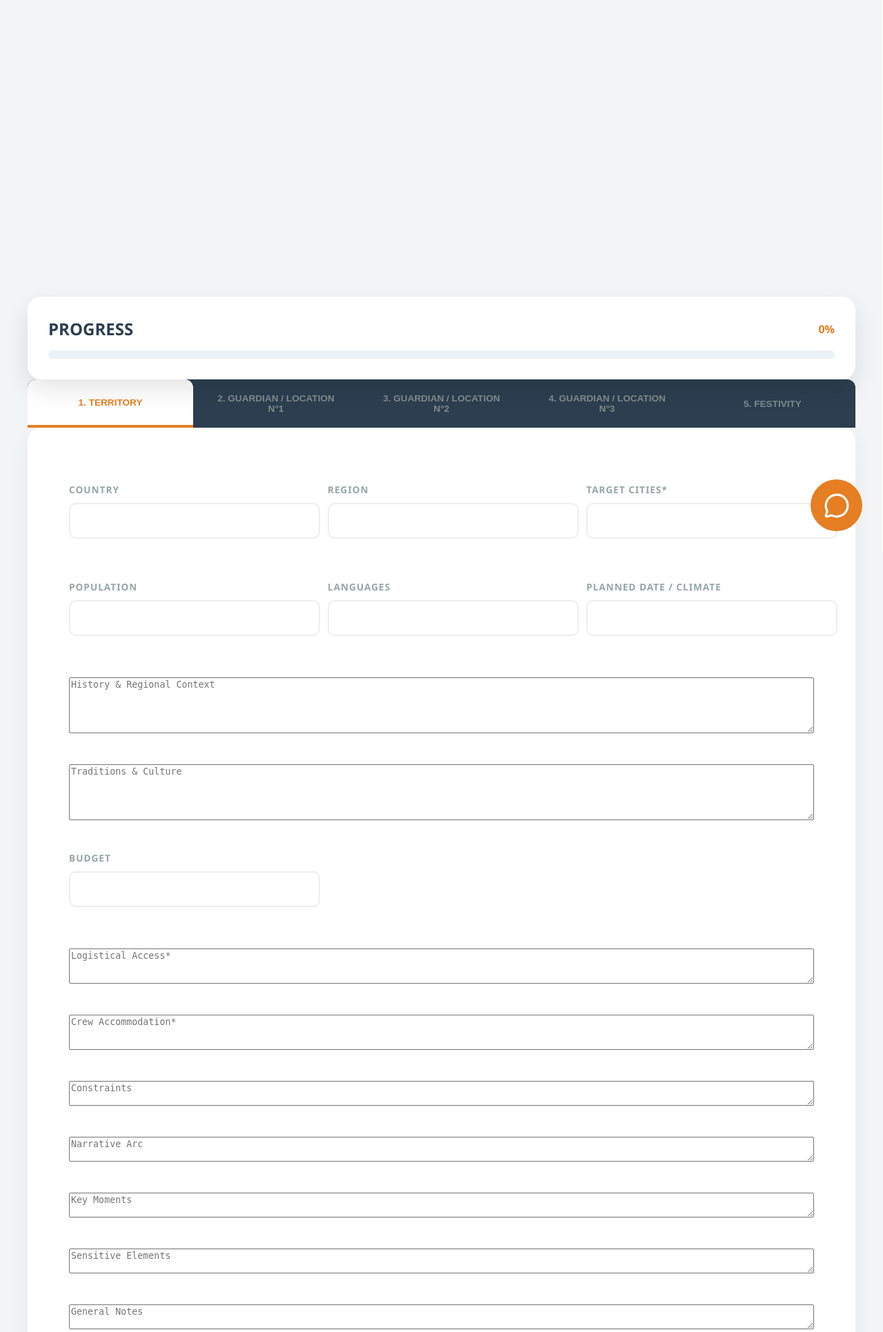
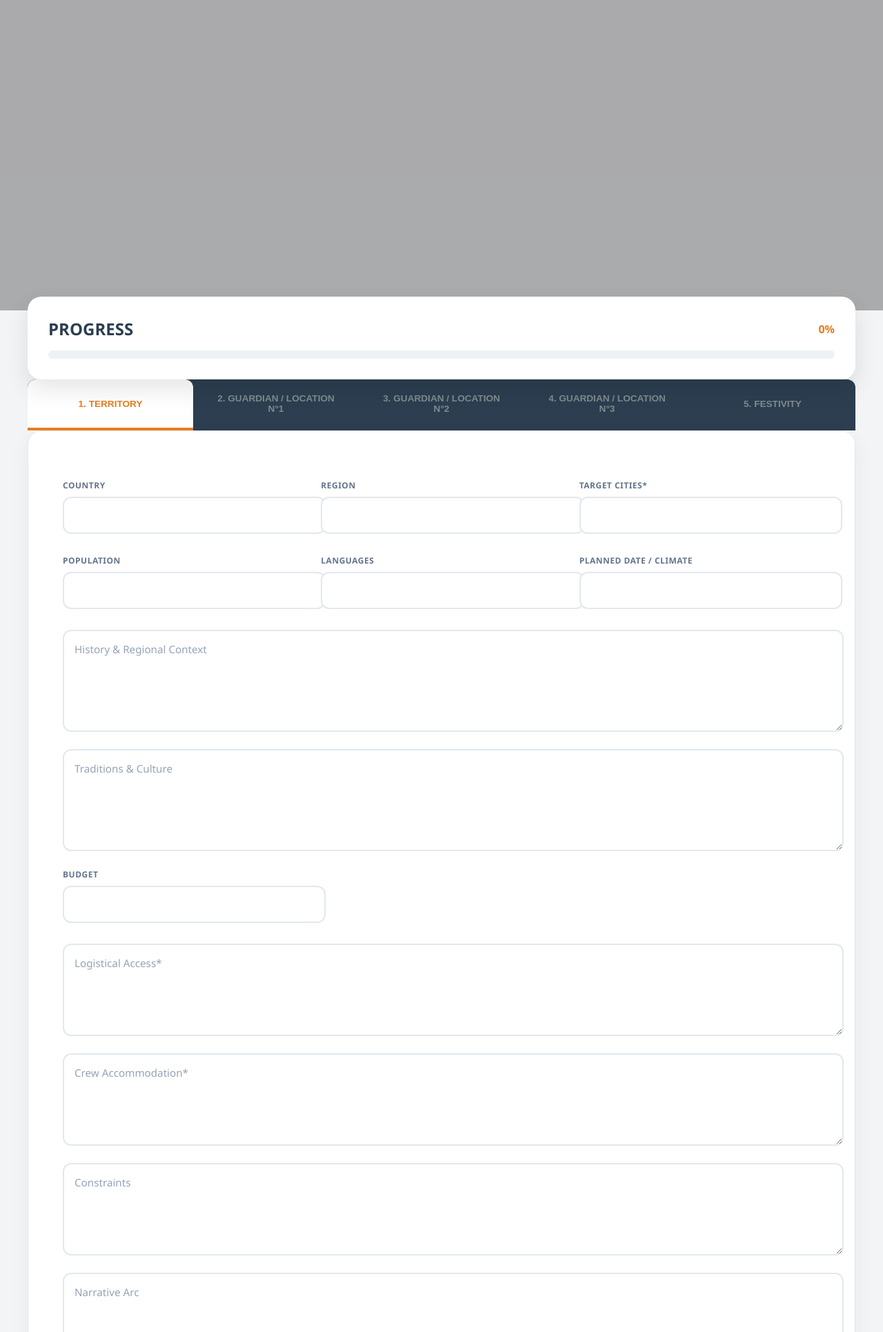
Before and after one commit to mediances-ops/rk2, a Flask app: template templates/index.html in a window 1280 px wide. Shown: the top 1931 px of the page at 69% size. Run offline with Flask 3, Linux system fonts and the light colour scheme; the template is opened without the code that fills it, so the values that code supplies are empty.

Commit message:
Update index.html

```diff
--- a/templates/index.html
+++ b/templates/index.html
@@ -7,29 +7,78 @@
     <link rel="stylesheet" href="/static/css/style.css">
     <script src="https://unpkg.com/lucide@latest"></script>
    <style>
-        :root { --primary: #2C3E50; --secondary: #E67E22; --lock: #e74c3c; --glass: rgba(255, 255, 255, 0.95); }
+    :root {
+        --primary: #2C3E50;
+        --secondary: #E67E22;
+        --lock: #e74c3c;
+        --glass: rgba(255, 255, 255, 0.95);
+        --border: #e2e8f0;
+    }
+
     body { font-family: 'Segoe UI', sans-serif; background: #f3f4f6; margin: 0; }
     .container { max-width: 1400px; margin: 0 auto; padding: 40px; }
+
+    /* UNIFICATION DES CHAMPS */
+    .scouting-field {
+        width: 100%;
+        padding: 15px;
+        border: 2px solid var(--border);
+        border-radius: 12px;
+        font-family: inherit;
+        font-weight: 600;
+        font-size: 0.95rem;
+        color: var(--primary);
+        outline: none;
+        transition: all 0.3s ease;
+        background: #fff;
+    }
+
+    .scouting-field:focus {
+        border-color: var(--secondary);
+        box-shadow: 0 0 0 4px rgba(230, 126, 34, 0.1);
+        background: #fff;
+    }
+
+    .scouting-field::placeholder {
+        color: #94a3b8;
+        font-weight: 500;
+    }
+
+    /* SPECIFIQUE TEXTAREA */
+    textarea.scouting-field {
+        grid-column: 1 / -1;
+        resize: vertical;
+        min-height: 100px;
+        line-height: 1.5;
+    }
+
+    /* STRUCTURE */
+    .fields-grid { display: grid; grid-template-columns: repeat(3, 1fr); gap: 25px; }
+    .field-group { display: flex; flex-direction: column; margin-bottom: 5px; }
+    .field-group label {
+        font-weight: 800;
+        font-size: 0.75rem;
+        color: #64748b;
+        text-transform: uppercase;
+        margin-bottom: 8px;
+        letter-spacing: 0.5px;
+    }
+
+    /* TABS & BANNERS */
     #lock-banner { display: none; position: sticky; top: 0; background: var(--lock); color: white; text-align: center; padding: 15px; font-weight: 900; z-index: 10000; }
     #toast { position: fixed; top: 20px; left: 50%; transform: translateX(-50%); background: #27ae60; color: white; padding: 15px 40px; border-radius: 50px; font-weight: 800; z-index: 11000; display: none; box-shadow: 0 10px 20px rgba(0,0,0,0.2); }
-        .header-banner { height: 450px; background-size: cover; background-position: center; display: flex; align-items: center; justify-content: center; flex-direction: column; }
-        .tab-btn { background: transparent; border: none; padding: 20px 35px; cursor: pointer; font-weight: 800; color: #7f8c8d; }
+    .header-banner { height: 450px; background-size: cover; background-position: center; display: flex; align-items: center; justify-content: center; flex-direction: column; position: relative; }
+    .header-banner::after { content: ''; position: absolute; top: 0; left: 0; right: 0; bottom: 0; background: rgba(0,0,0,0.3); }
+    .header-banner * { position: relative; z-index: 1; }
+
+    .tab-btn { background: transparent; border: none; padding: 20px 35px; cursor: pointer; font-weight: 800; color: #7f8c8d; border-bottom: 4px solid transparent; transition: 0.3s; }
     .tab-btn.active { border-bottom: 4px solid var(--secondary); color: var(--secondary); }
-        .tab-content { display: none; background: white; padding: 60px; border-radius: 20px; box-shadow: 0 10px 30px rgba(0,0,0,0.05); }
-        .tab-content.active { display: block; animation: fadeIn 0.5s ease; }
-        .fields-grid { display: grid; grid-template-columns: repeat(3, 1fr); gap: 45px; }
-        .field-group { display: flex; flex-direction: column; margin-bottom: 15px; }
-        .field-group label { font-weight: 800; font-size: 0.85rem; color: #95a5a6; text-transform: uppercase; margin-bottom: 10px; }
-        .field-group input, .field-group textarea { padding: 15px; border: 2px solid #eee; border-radius: 10px; font-weight: 600; outline: none; }
-        textarea { grid-column: 1 / -1; }
-        .sub-section { border-left: 8px solid var(--secondary); padding: 40px; background: #fdfdfd; margin-bottom: 50px; border-radius: 0 20px 20px 0; }
-        .chat-panel { position: fixed; right: -500px; top: 0; width: 500px; height: 100vh; background: var(--glass); backdrop-filter: blur(15px); transition: 0.5s; display: flex; flex-direction: column; border-left: 1px solid rgba(255,255,255,0.3); }
-        .chat-panel.active { right: 0; }
-        .chat-header { background: var(--primary); color: white; padding: 30px; display: flex; justify-content: space-between; align-items: center; }
-        .chat-messages { flex: 1; overflow-y: auto; padding: 25px; display: flex; flex-direction: column; gap: 20px; }
-        .bubble { padding: 15px 20px; border-radius: 20px; font-size: 0.95rem; box-shadow: 0 4px 15px rgba(0,0,0,0.05); }
-        .msg-me { align-self: flex-end; } .msg-them { align-self: flex-start; }
-        .chat-toggle-btn { position: fixed; right: 30px; bottom: 30px; width: 75px; height: 75px; border-radius: 50%; background: var(--secondary); color: white; border: none; cursor: pointer; z-index: 9998; display: flex; align-items: center; justify-content: center; }
+    .tab-content { display: none; background: white; padding: 50px; border-radius: 20px; box-shadow: 0 10px 30px rgba(0,0,0,0.05); border: 1px solid var(--border); }
+    .tab-content.active { display: block; animation: fadeIn 0.4s ease; }
+
+    .sub-section { border-left: 8px solid var(--secondary); padding: 30px; background: #f8fafc; margin-bottom: 40px; border-radius: 0 20px 20px 0; }
+
+    @keyframes fadeIn { from { opacity: 0; transform: translateY(10px); } to { opacity: 1; transform: translateY(0); } }
 </style>
 </head>
 <body>
```
Lines whose indentation alone changed are shown as unchanged.
